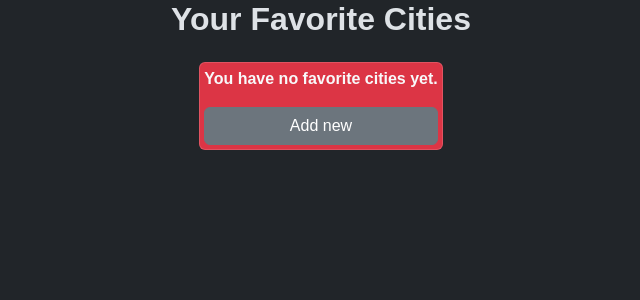
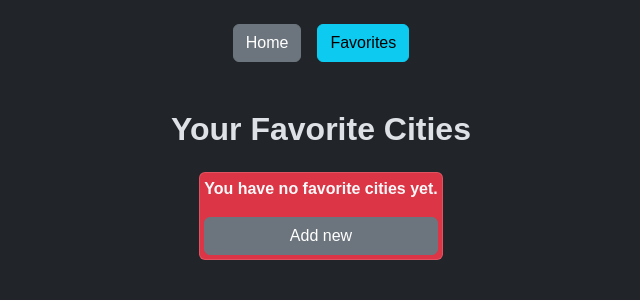
Before and after one commit to seighitm/TestWork23533, a Next.js app: page /favorites in a window 1280 px wide. Shown: the top 300 px of the page, without its empty margins (319-959 px from the left). Built offline with nearby package versions, Linux system fonts and the light colour scheme.

Commit message:
implement navigation bar

```diff
--- a/src/app/(pages)/layout.tsx
+++ b/src/app/(pages)/layout.tsx
@@ -3,19 +3,22 @@ import './globals.scss';
 
 import type { Metadata } from 'next';
 
+import Navbar from '@/components/Navbar/Navbar';
+
 export const metadata: Metadata = {
-  title: 'Create Next App',
-  description: 'Generated by create next app',
+  title: 'Weather App',
+  description: 'Weather App',
 };
 
-export default function RootLayout({
-  children,
-}: Readonly<{
-  children: React.ReactNode;
-}>) {
-  return (
-    <html lang="en" data-bs-theme="dark">
-      <body>{children}</body>
-    </html>
-  );
-}
+const Layout = ({ children }: Readonly<{ children: React.ReactNode }>) => (
+  <html lang="en" data-bs-theme="dark">
+    <body className={'py-3'}>
+      <Navbar />
+      <main className={'mt-5  mx-auto'} style={{ maxWidth: '1024px' }}>
+        {children}
+      </main>
+    </body>
+  </html>
+);
+
+export default Layout;
--- /dev/null
+++ b/src/components/Navbar/Navbar.tsx
@@ -0,0 +1,31 @@
+'use client';
+import { usePathname } from 'next/navigation';
+
+import NavbarItem from '@/components/Navbar/NavbarItem';
+import { useWeatherStore } from '@/store/useWeatherStore';
+
+const Navbar = () => {
+  const pathname = usePathname();
+  const { selectedCity } = useWeatherStore();
+
+  return (
+    <nav className="d-flex justify-content-center gap-3 mt-2">
+      <NavbarItem
+        path="/"
+        currentPath={pathname}
+        href={
+          selectedCity
+            ? `/?city=${selectedCity.name}&country=${selectedCity.country}`
+            : '/'
+        }
+      >
+        Home
+      </NavbarItem>
+      <NavbarItem path="/favorites" currentPath={pathname} href="/favorites">
+        Favorites
+      </NavbarItem>
+    </nav>
+  );
+};
+
+export default Navbar;
--- /dev/null
+++ b/src/components/Navbar/NavbarItem.tsx
@@ -0,0 +1,25 @@
+import clsx from 'clsx';
+import Link from 'next/link';
+
+type NavbarItemProps = {
+  path: string;
+  currentPath: string;
+  href: string;
+  children: React.ReactNode;
+};
+
+const NavbarItem = ({ path, currentPath, href, children }: NavbarItemProps) => {
+  return (
+    <Link
+      className={clsx('btn', {
+        'btn-info': currentPath === path,
+        'btn-secondary': currentPath !== path,
+      })}
+      href={href}
+    >
+      {children}
+    </Link>
+  );
+};
+
+export default NavbarItem;
```
